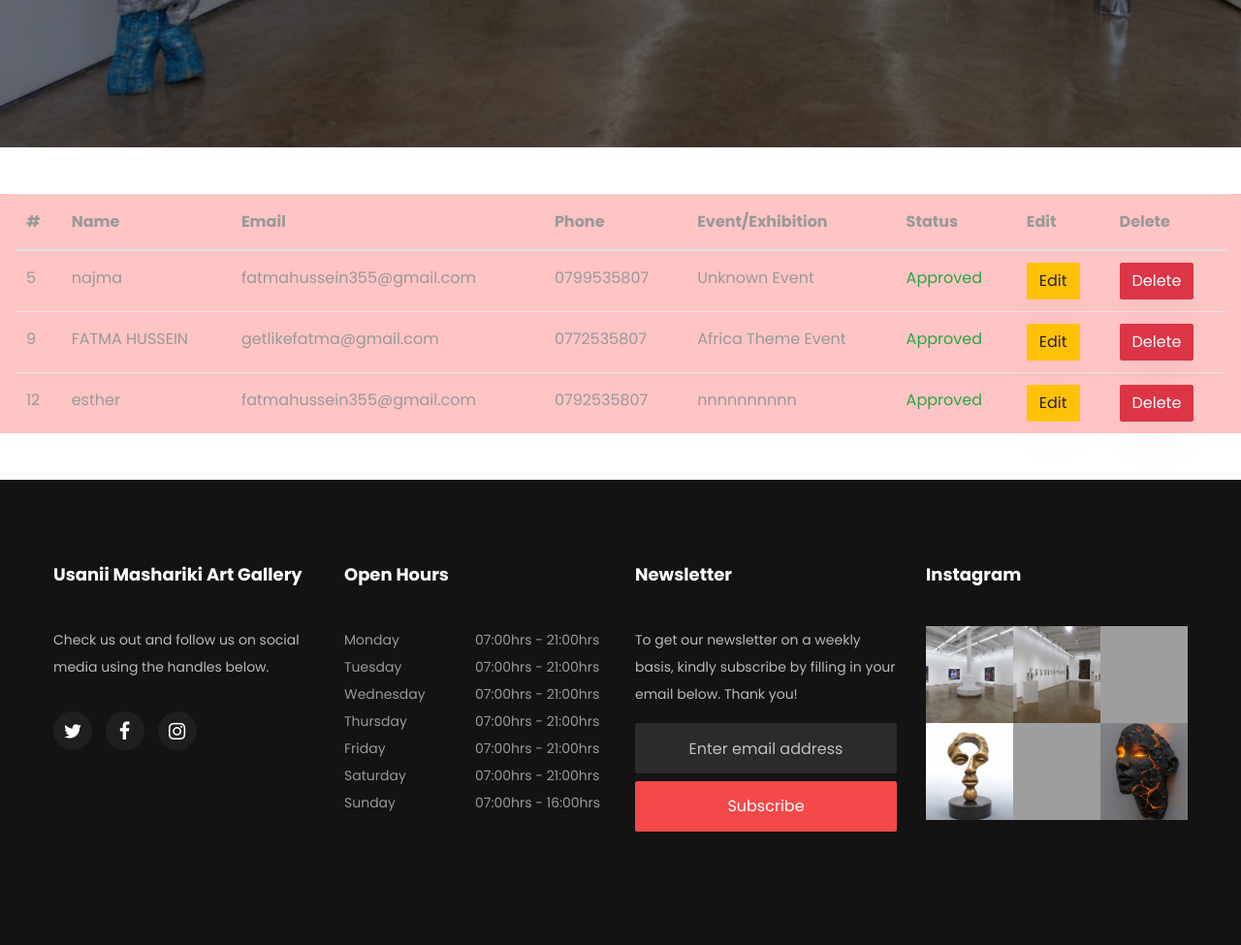
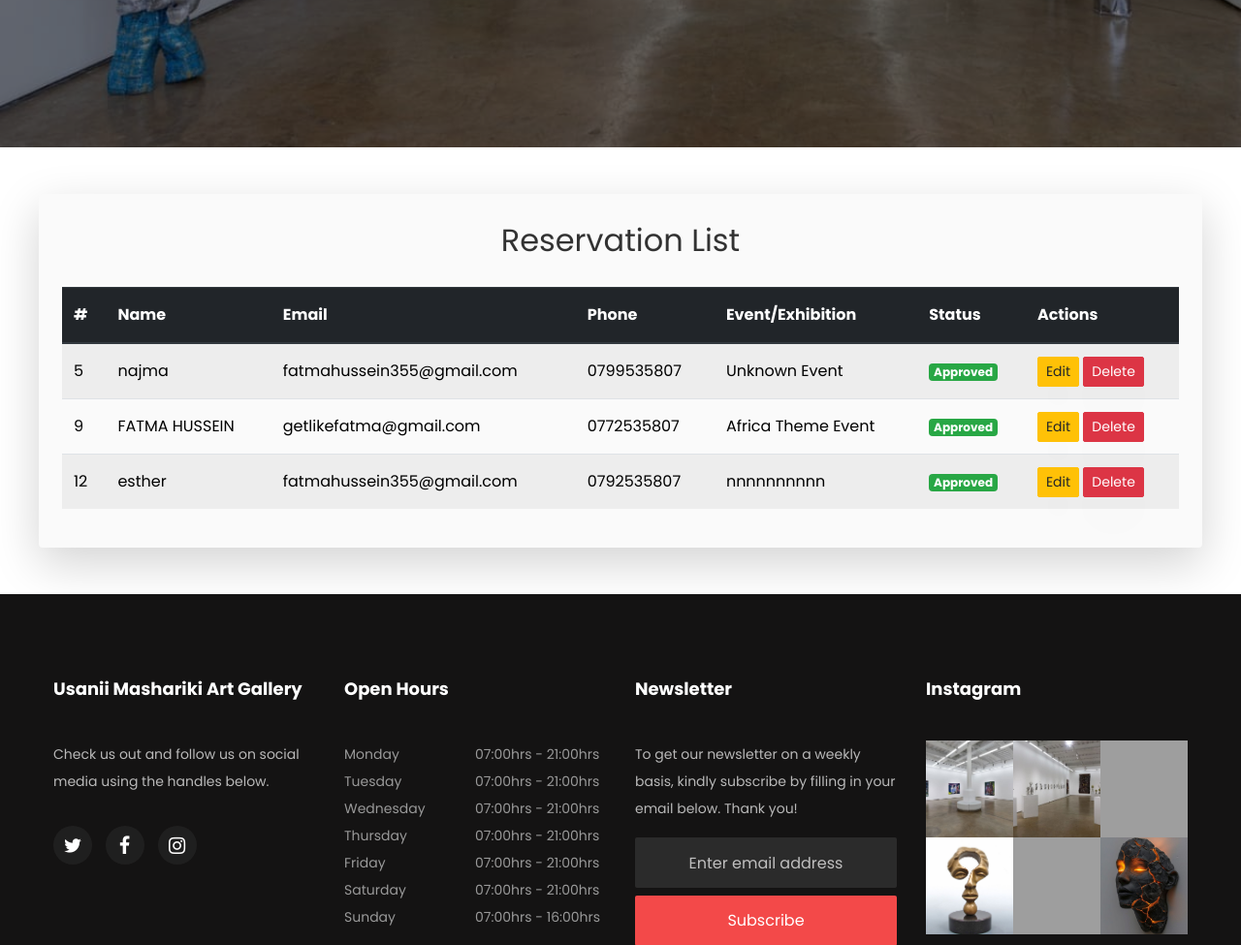
Before and after one commit to Areliano/usanii_art_gallery, a Django app: page /booked/ in a window 1280 px wide. Shown: the part 648-1623 px from the top of the page at 97% size. Run offline with Django 4.2, Linux system fonts and the light colour scheme; data comes from the database, SQL or seed files in the repository; both versions use the stored data as it was after the commit; some libraries are stand-ins or nearby versions; some web fonts are replaced; grey boxes are pictures that could not be loaded.

Commit message:
minor changes

```diff
--- a/usanii/templates/artists.html
+++ b/usanii/templates/artists.html
@@ -17,7 +17,7 @@
     </section>
 
 
-		<section class="ftco-section" style="background: #ffc4c4" >
+		<section class="ftco-section" style="background: white" >
 			<div class="container">
 				<div class="row">
 
--- a/usanii/templates/booked.html
+++ b/usanii/templates/booked.html
@@ -1,5 +1,4 @@
 {% extends 'common.html' %}
-
 {% load static %}
 
 {% block body %}
@@ -16,12 +15,10 @@
       </div>
 </section>
 
-
-
-<div class="container-fluid"style="background: #ffc4c4" >
-
-<table class="table mt-5 mb-5">
-  <thead>
+<div class="container my-5 p-4 rounded shadow-lg bg-light">
+    <h2 class="text-center mb-4">Reservation List</h2>
+    <table class="table table-striped table-hover">
+        <thead class="thead-dark">
             <tr>
                 <th>#</th>
                 <th>Name</th>
@@ -29,39 +26,38 @@
                 <th>Phone</th>
                 <th>Event/Exhibition</th>
                 <th>Status</th>
-      <th>Edit</th>
-      <th>Delete</th>
+                <th>Actions</th>
             </tr>
         </thead>
         <tbody>
             {% if data %}
             {% for t in data %}
                 <tr>
-            <td>{{ t.id }}</td>
-            <td>{{ t.name }}</td>
-            <td>{{ t.email }}</td>
-            <td>{{ t.phone }}</td>
-            <td>{{ t.event }}</td>
-            <td>
-                {% if t.is_approved == True %}
-                    <span class="text-success">Approved</span>
+                    <td style="color: #000;">{{ t.id }}</td>
+                    <td style="color: #000;">{{ t.name }}</td>
+                    <td style="color: #000;">{{ t.email }}</td>
+                    <td style="color: #000;">{{ t.phone }}</td>
+                    <td style="color: #000;">{{ t.event }}</td>
+                    <td >
+                        {% if t.is_approved %}
+                            <span class="badge badge-success">Approved</span>
                         {% elif t.is_approved == False %}
-                    <span class="text-danger">Disapproved</span>
+                            <span class="badge badge-danger">Disapproved</span>
                         {% else %}
-                    <span class="text-warning">In Review</span>
+                            <span class="badge badge-warning">In Review</span>
                         {% endif %}
                     </td>
-            <td><a class="btn btn-warning" href="/edit/{{ t.id }}">Edit</a></td>
-            <td><a class="btn btn-danger" href="/delete/{{ t.id }}">Delete</a></td>
+                    <td>
+                        <a class="btn btn-sm btn-warning" href="/edit/{{ t.id }}">Edit</a>
+                        <a class="btn btn-sm btn-danger" href="/delete/{{ t.id }}">Delete</a>
+                    </td>
                 </tr>
             {% endfor %}
             {% else %}
-    <tr><td colspan="8" class="text-center">No bookings found</td></tr>
+                <tr><td colspan="7" class="text-center text-muted">No bookings found</td></tr>
             {% endif %}
-
         </tbody>
     </table>
-
 </div>
 
 {% endblock %}
--- a/usanii/templates/exhibitions.html
+++ b/usanii/templates/exhibitions.html
@@ -25,8 +25,8 @@
                      style="height: 500px; width: 100%; object-fit: contain; padding: 10px;">
                 <div class="card-body text-center">
                     <h2 class="card-title">{{ exhibitions.title }}</h2>
-                    <p class="card-text"><strong>Exhibition Date:</strong> {{ exhibitions.date }}</p>
-                    <p class="card-text"><strong>Description:</strong> {{ exhibitions.description }}</p>
+                    <p class="card-text" style="color: #000;"><strong>Exhibition Date:</strong> {{ exhibitions.date }}</p>
+                    <p class="card-text" style="color: #000;"><strong>Description:</strong> {{ exhibitions.description }}</p>
                     <a href="{% url 'reservation' %}" class="btn btn-primary btn-lg">Book</a>
                 </div>
             </div>
--- a/usanii/views.py
+++ b/usanii/views.py
@@ -219,6 +219,6 @@ def disapprove_customer(request, customer_id):
     return redirect('booked')
 
 def moreartist(request):
-    moreartists = Moreartist.objects.all()
+    moreartist = Moreartist.objects.all()
     footer = Footer.objects.all()
-    return render(request, "moreartist.html", {"moreartists": moreartists, "footer": footer})
+    return render(request, "moreartist.html", {"moreartist": moreartist, "footer": footer})
```
Also changed, not shown: usanii/templates/about.html (+5 -5 lines), usanii/templates/home.html (+7 -6 lines), db.sqlite3. Lines whose indentation alone changed are shown as unchanged.
